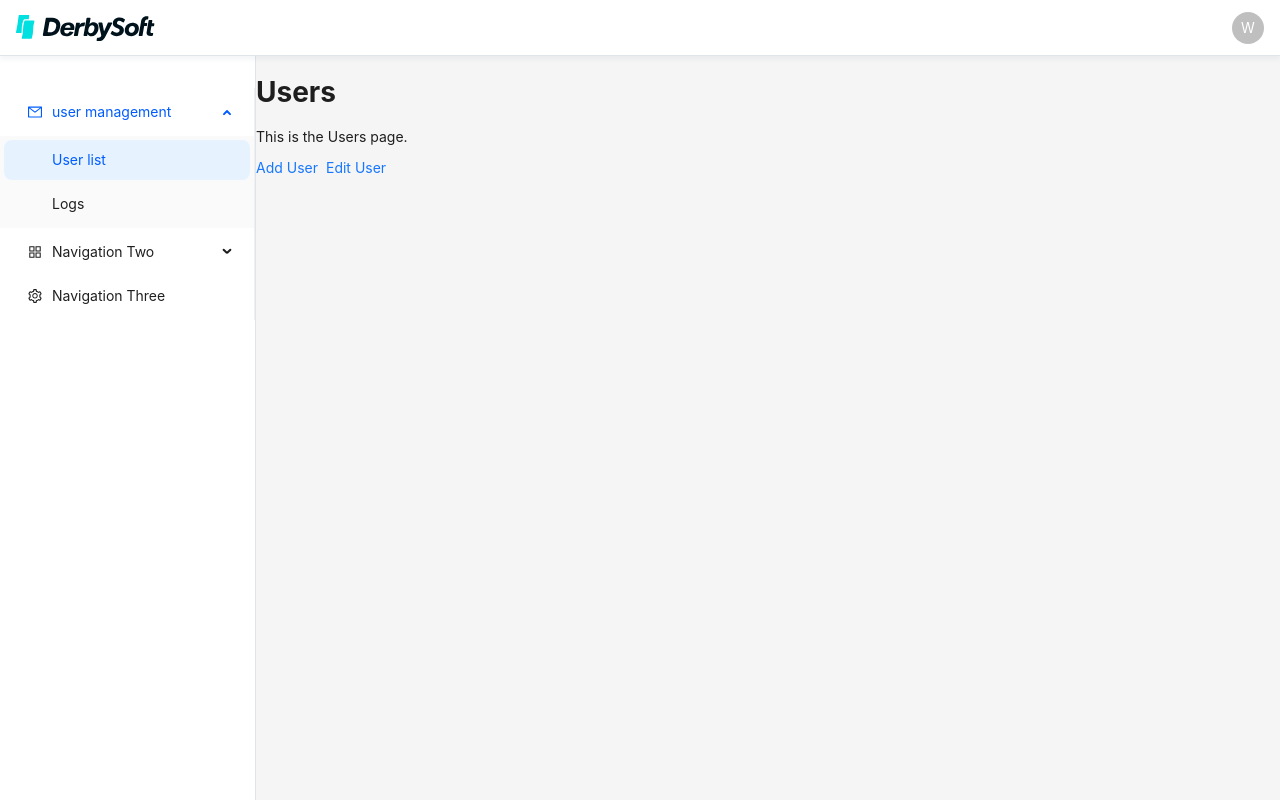
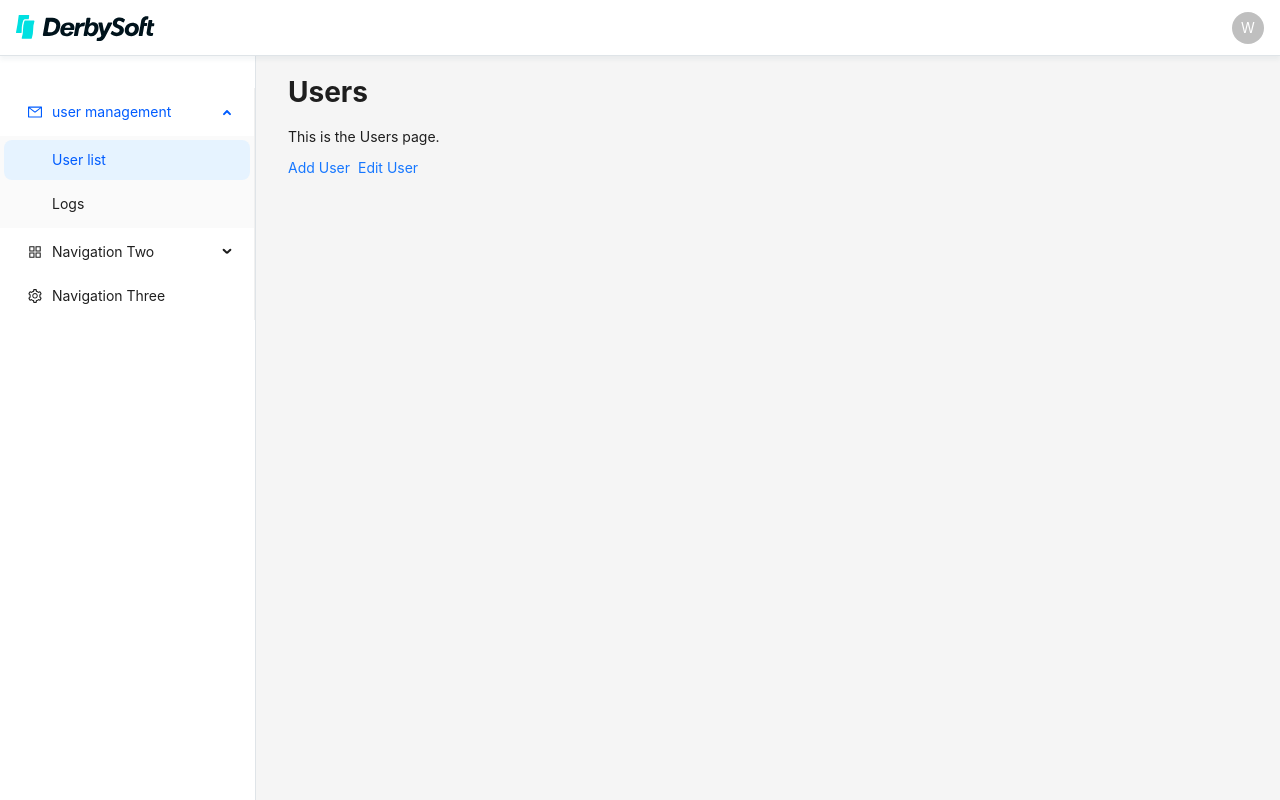
Before and after one commit to leonwgc/ant-admin-template, a React app: page /app/users in a window 1280 px wide. Built offline with nearby package versions, Linux system fonts and the light colour scheme; what react-uni-comps, simple-redux-store would draw is missing.

Commit message:
chore:route update

```diff
--- a/src/App.tsx
+++ b/src/App.tsx
@@ -27,8 +27,8 @@ const App = () => {
       }}
     >
       <Routes>
-        <Route path="/login" element={<div>Login</div>} />
-        <Route path="/register" element={<div>Register</div>} />
+        <Route path="login" element={<div>Login</div>} />
+        <Route path="register" element={<div>Register</div>} />
         <Route path="app" element={<AppLayout />}>
           <Route index element={<div>Welcome Home</div>} />
           <Route path="users">
@@ -39,6 +39,7 @@ const App = () => {
           <Route path="logs" element={<Logs />} />
           <Route path="*" element={<div>Not Found</div>} />
         </Route>
+        <Route path="*" element={<div>Login</div>} />
       </Routes>
     </ConfigProvider>
   );
--- a/src/AppLayout.scss
+++ b/src/AppLayout.scss
@@ -97,6 +97,10 @@
     transition: padding-left $theme-transition-duration ease-in-out;
     padding-bottom: 40px;
 
+    .box {
+      padding: 0 32px;
+    }
+
     .app-loading {
       position: absolute;
       top: 56px;
--- a/src/AppLayout.tsx
+++ b/src/AppLayout.tsx
@@ -17,7 +17,9 @@ const AppLayout: React.FC = () => {
       <Layout>
         <Sider className="app-layout__sider" />
         <Layout.Content className="app-layout__content">
-          <Outlet />
+          <div className="box">
+            <Outlet />
+          </div>
         </Layout.Content>
       </Layout>
     </Layout>
--- a/src/pages/Users.tsx
+++ b/src/pages/Users.tsx
@@ -11,7 +11,6 @@ const Users = () => {
     <div>
       <h1>Users</h1>
       <p>This is the Users page.</p>
-      <Outlet />
       <Space>
         <Link to={'/app/users/add'}>Add User</Link>
         <Link to={'/app/users/edit'}>Edit User</Link>
```
